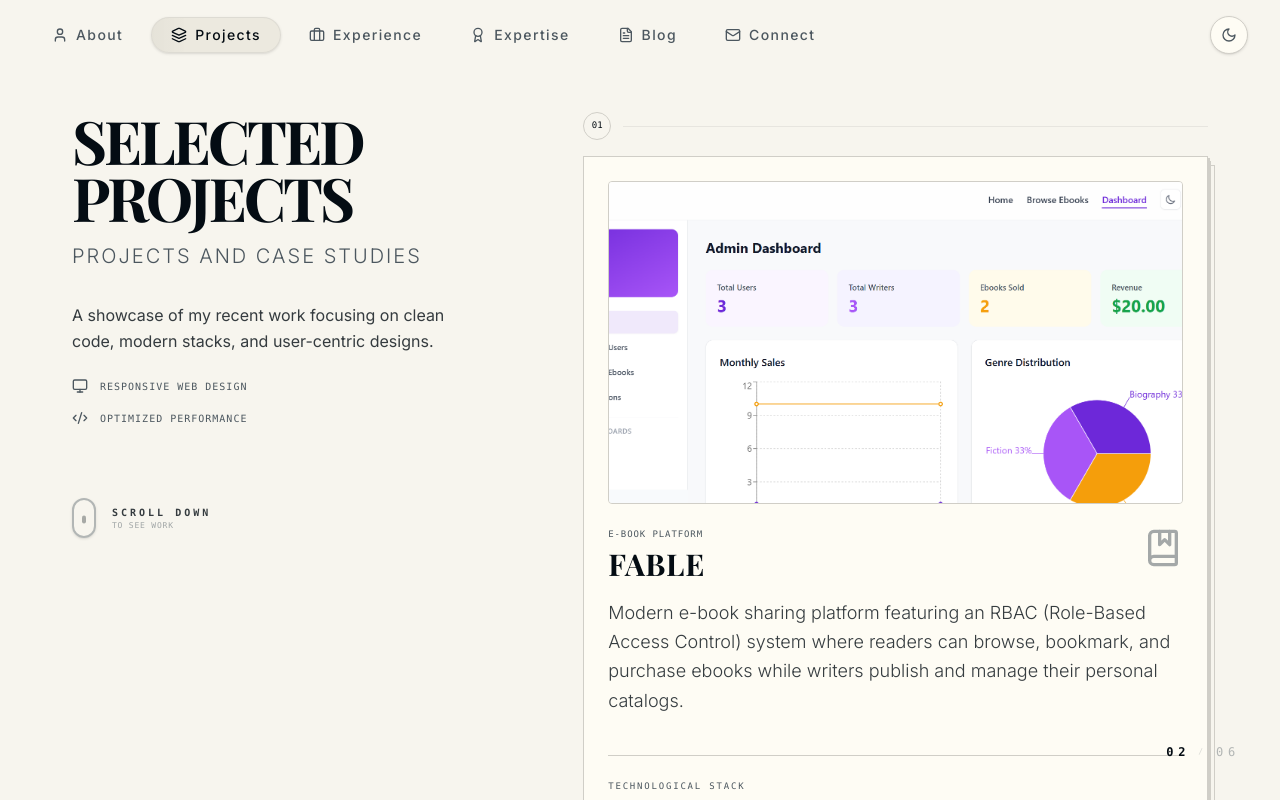
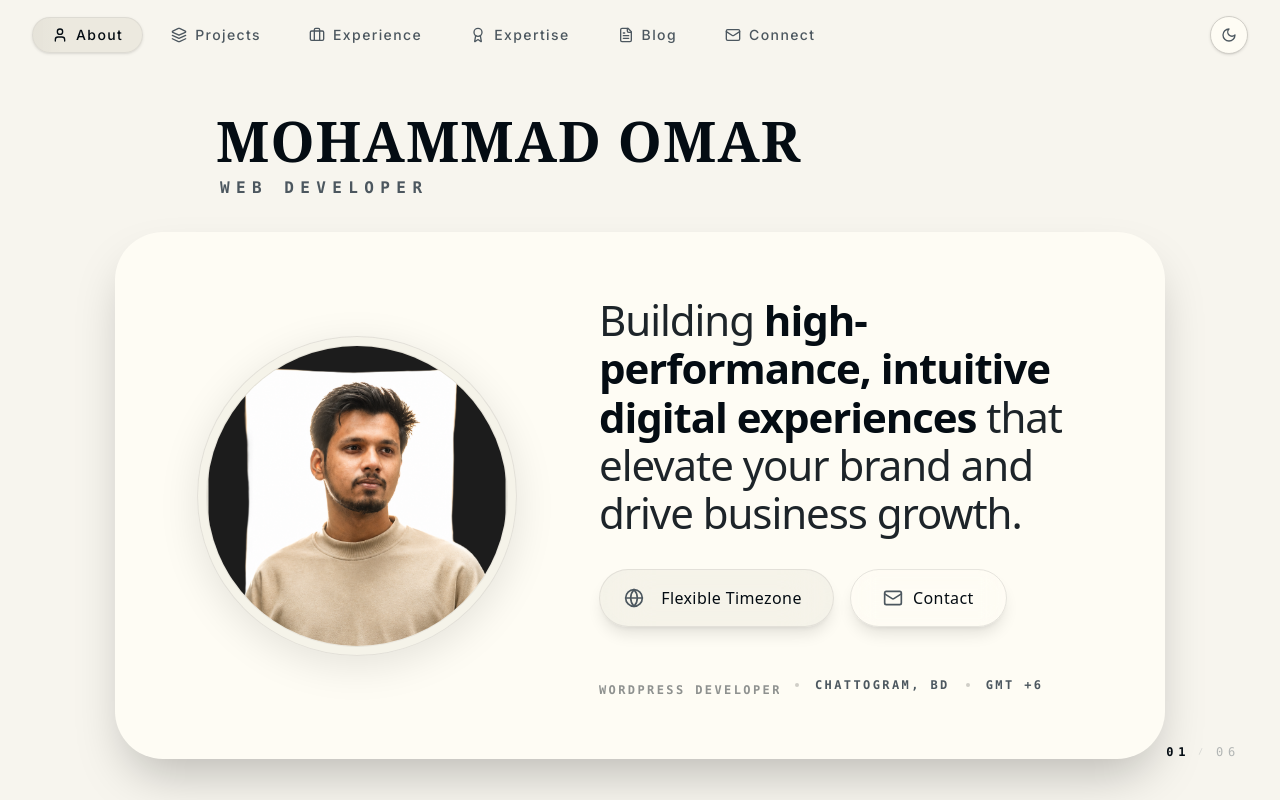
Before and after one commit to Omar-webcloud/Portfolio, a Next.js app: page / in a window 1280 px wide. Built offline with nearby package versions, Linux system fonts and the light colour scheme; a web font is replaced by a local one.

Commit message:
fix: initialize current slide index to 0

```diff
--- a/src/App.jsx
+++ b/src/App.jsx
@@ -41,7 +41,7 @@ const SLIDES = (goTo) => [
 
 
 export default function App() {
-  const [current, setCurrent] = useState(1)
+  const [current, setCurrent] = useState(0)
   const [prev, setPrev]       = useState(null)
   const [dir, setDir]         = useState(1)
   const [animating, setAnimating] = useState(false)
```
